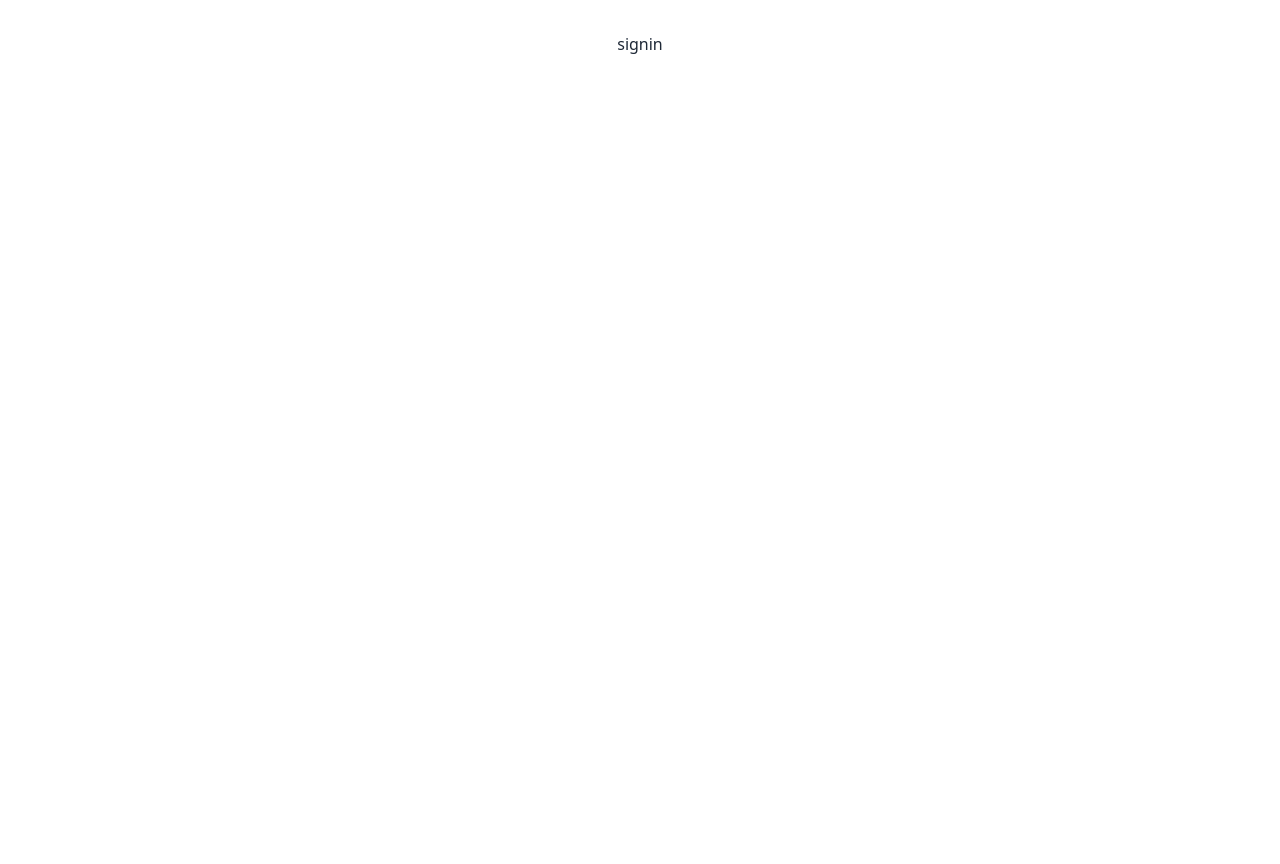
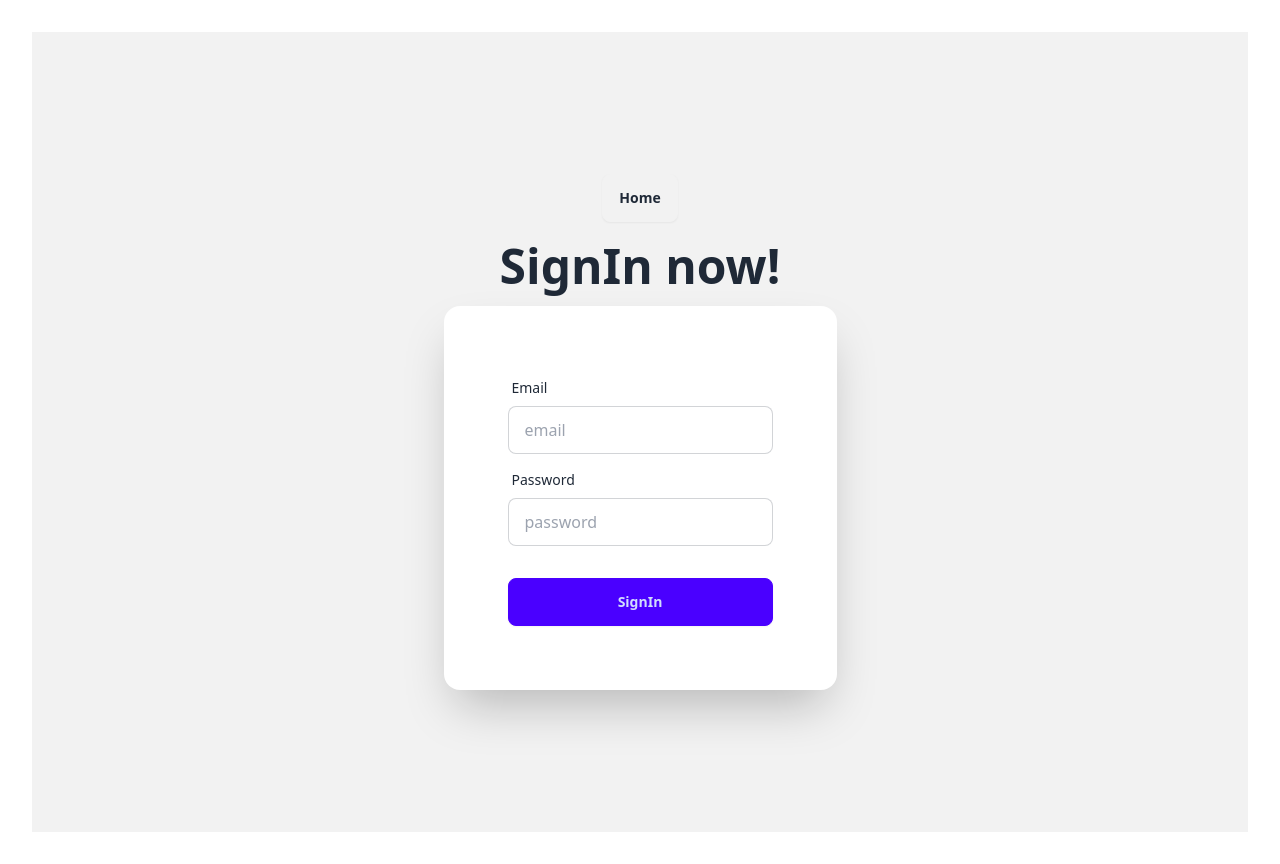
Before and after one commit to tainurrahaman/friends-mela-with-auth-client, a React (Vite) app: page /signin in a window 1280 px wide. Before the commit the page ends 800 px from the top, so only its background shows below. Built offline with nearby package versions, Linux system fonts and the light colour scheme.

Commit message:
delete single user and made login component

```diff
--- a/src/App.jsx
+++ b/src/App.jsx
@@ -5,7 +5,7 @@ function App() {
   return (
     <>
       <h1 className="text-6xl text-green-500">Welcome to the Friends Zone</h1>
-      <div className="space-x-3">
+      <div className="space-x-3 mt-10">
         <button className="btn">
           {" "}
           <Link to="/friends">All Friends</Link>
--- a/src/Friends.jsx
+++ b/src/Friends.jsx
@@ -2,10 +2,44 @@ import { useState } from "react";
 import { FaPen } from "react-icons/fa";
 import { MdDeleteForever } from "react-icons/md";
 import { Link, useLoaderData } from "react-router-dom";
+import Swal from "sweetalert2";
 
 const Friends = () => {
   const loadedFriends = useLoaderData();
   const [friends, setFriends] = useState(loadedFriends);
+
+  const handleFriendDelete = (id) => {
+    Swal.fire({
+      title: "Are you sure?",
+      text: "You won't be able to revert this!",
+      icon: "warning",
+      showCancelButton: true,
+      confirmButtonColor: "#3085d6",
+      cancelButtonColor: "#d33",
+      confirmButtonText: "Yes, delete it!",
+    }).then((result) => {
+      if (result.isConfirmed) {
+        fetch(`http://localhost:5000/friends/${id}`, {
+          method: "DELETE",
+        })
+          .then((res) => res.json())
+          .then((data) => {
+            console.log(data);
+            if (data.deletedCount > 0) {
+              Swal.fire({
+                title: "Deleted!",
+                text: "This friend has been deleted.",
+                icon: "success",
+              });
+              const remainingFriends = friends.filter(
+                (friend) => friend._id !== id
+              );
+              setFriends(remainingFriends);
+            }
+          });
+      }
+    });
+  };
 
   return (
     <div className="w-10/12 mx-auto ">
@@ -36,10 +70,13 @@ const Friends = () => {
                 <td>{friend.email}</td>
                 <td>{friend.createAt}</td>
                 <td className="space-x-2 flex items-center">
-                  <button className="text-xl text-red-600">
+                  <button
+                    onClick={() => handleFriendDelete(friend._id)}
+                    className="btn text-xl text-red-600"
+                  >
                     <MdDeleteForever></MdDeleteForever>
                   </button>
-                  <button>
+                  <button className="btn">
                     <FaPen></FaPen>
                   </button>
                 </td>
--- a/src/Providers/AuthProvider.jsx
+++ b/src/Providers/AuthProvider.jsx
@@ -1,6 +1,9 @@
 import { createContext, useState } from "react";
 import auth from "../firebase/firebase.init";
-import { createUserWithEmailAndPassword } from "firebase/auth";
+import {
+  createUserWithEmailAndPassword,
+  signInWithEmailAndPassword,
+} from "firebase/auth";
 
 export const AuthContext = createContext(null);
 
@@ -13,7 +16,12 @@ const AuthProvider = ({ children }) => {
     return createUserWithEmailAndPassword(auth, email, password);
   };
 
-  const userInfo = { user, loading, createFriend };
+  const friendLogin = (email, password) => {
+    setLoading(true);
+    return signInWithEmailAndPassword(auth, email, password);
+  };
+
+  const userInfo = { user, loading, createFriend, friendLogin };
 
   return (
     <div>
--- a/src/components/SignIn.jsx
+++ b/src/components/SignIn.jsx
@@ -1,7 +1,66 @@
+import { useContext } from "react";
+import { Link } from "react-router-dom";
+import { AuthContext } from "../Providers/AuthProvider";
+
 const SignIn = () => {
+  const { friendLogin } = useContext(AuthContext);
+
+  const handleUpdateFriend = (e) => {
+    e.preventDefault();
+    const form = e.target;
+    const email = form.email.value;
+    const password = form.password.value;
+
+    friendLogin(email, password)
+      .then((result) => {
+        console.log(result.user);
+      })
+      .catch((error) => {
+        console.log(error);
+      });
+  };
+
   return (
-    <div>
-      <h2>signin</h2>
+    <div className="hero bg-base-200 min-h-screen">
+      <div className="hero-content flex-col ">
+        <div className="text-center">
+          <button className="btn mb-5">
+            <Link to="/">Home</Link>
+          </button>
+          <h1 className="text-5xl text-center font-bold">SignIn now!</h1>
+        </div>
+        <div className="card bg-base-100 w-full shrink-0 shadow-2xl">
+          <form onSubmit={handleUpdateFriend} className="card-body">
+            <div className="form-control">
+              <label className="label">
+                <span className="label-text">Email</span>
+              </label>
+              <input
+                type="email"
+                placeholder="email"
+                name="email"
+                className="input input-bordered"
+                required
+              />
+            </div>
+            <div className="form-control">
+              <label className="label">
+                <span className="label-text">Password</span>
+              </label>
+              <input
+                type="password"
+                placeholder="password"
+                name="password"
+                className="input input-bordered"
+                required
+              />
+            </div>
+            <div className="form-control mt-6">
+              <button className="btn btn-primary">SignIn</button>
+            </div>
+          </form>
+        </div>
+      </div>
     </div>
   );
 };
--- a/src/components/SignUp.jsx
+++ b/src/components/SignUp.jsx
@@ -1,6 +1,7 @@
 import { useContext } from "react";
 import { AuthContext } from "../Providers/AuthProvider";
 import Swal from "sweetalert2";
+import { Link } from "react-router-dom";
 
 const SignUp = () => {
   const { createFriend } = useContext(AuthContext);
@@ -48,6 +49,9 @@ const SignUp = () => {
     <div className="hero bg-base-200 min-h-screen">
       <div className="hero-content flex-col ">
         <div className="text-center">
+          <button className="btn mb-5">
+            <Link to="/">Home</Link>
+          </button>
           <h1 className="text-5xl text-center font-bold">SignUp now!</h1>
         </div>
         <div className="card bg-base-100 w-full shrink-0 shadow-2xl">
```
